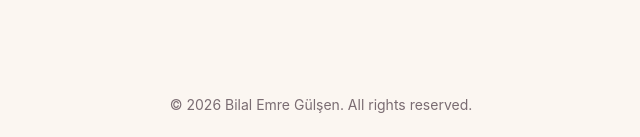
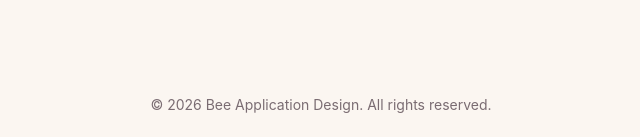
Before and after one commit to gulsenbi/alunelle, a plain HTML site: page index.html in a window 1280 px wide. Shown: the part 1505-1642 px from the top of the page, 319-959 px from the left. Drawn offline with Linux system fonts and the light colour scheme.

Commit message:
Update copyright to 2026 Bee Application Design in index.html

```diff
--- a/index.html
+++ b/index.html
@@ -124,7 +124,7 @@
   </main>
 
   <footer>
-    &copy; 2026 Bilal Emre Gülşen. All rights reserved.
+    &copy; 2026 Bee Application Design. All rights reserved.
   </footer>
 </body>
 </html>
```
